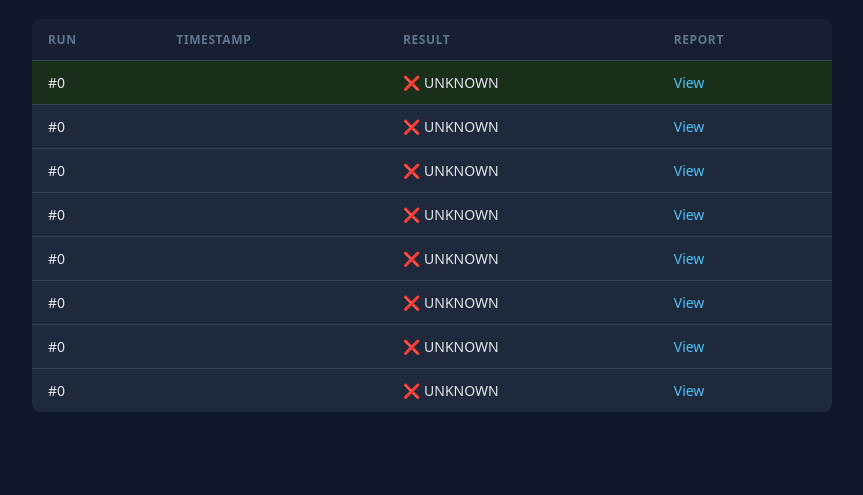
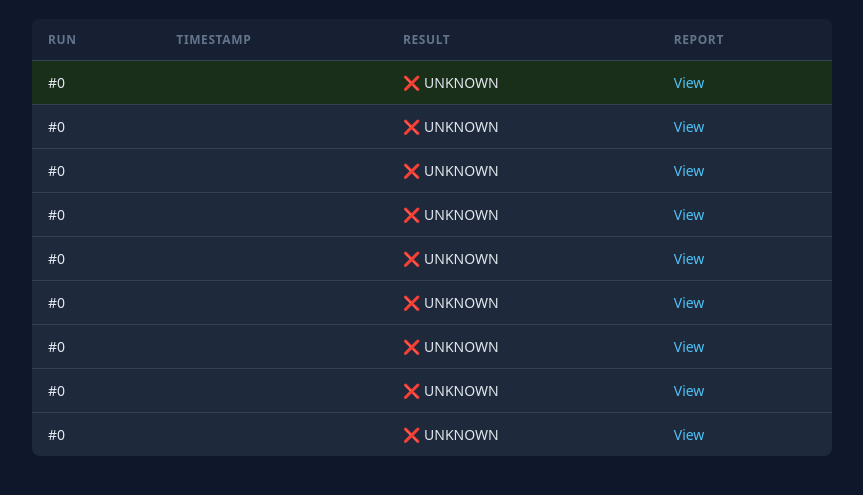
Before and after one commit to vikrampb/agentic-ai-polling-poc, a plain HTML site: page results-history/index.html in a window 1280 px wide. Shown: the part 99-594 px from the top of the page, without its empty margins (208-1071 px from the left). Drawn offline with Linux system fonts and the light colour scheme.

Commit message:
ci: update results-history index [skip ci]

```diff
--- a/results-history/index.html
+++ b/results-history/index.html
@@ -8,4 +8,4 @@ a{color:#4FC3F7;text-decoration:none}.badge{font-size:.7rem;padding:2px 8px;bord
 </style></head><body>
 <h1>Test Run History <span class="badge">Last 10 runs</span></h1>
 <table><thead><tr><th>Run</th><th>Timestamp</th><th>Result</th><th>Report</th></tr></thead>
-<tbody><tr class="new"><td>#0</td><td></td><td>❌ UNKNOWN</td><td><a href="run-001-2026-07-05T15-34-23-success.html">View</a></td></tr><tr><td>#0</td><td></td><td>❌ UNKNOWN</td><td><a href="run-001-2026-07-05T15-28-00-success.html">View</a></td></tr><tr><td>#0</td><td></td><td>❌ UNKNOWN</td><td><a href="run-001-2026-07-05T15-23-53-failure.html">View</a></td></tr><tr><td>#0</td><td></td><td>❌ UNKNOWN</td><td><a href="run-001-2026-07-05T15-20-46-failure.html">View</a></td></tr><tr><td>#0</td><td></td><td>❌ UNKNOWN</td><td><a href="run-001-2026-07-05T15-14-15-success.html">View</a></td></tr><tr><td>#0</td><td></td><td>❌ UNKNOWN</td><td><a href="run-001-2026-07-05T15-05-49-success.html">View</a></td></tr><tr><td>#0</td><td></td><td>❌ UNKNOWN</td><td><a href="run-001-2026-07-05T14-59-14-failure.html">View</a></td></tr><tr><td>#0</td><td></td><td>❌ UNKNOWN</td><td><a href="run-001-2026-07-05T14-57-03-failure.html">View</a></td></tr></tbody></table></body></html>
+<tbody><tr class="new"><td>#0</td><td></td><td>❌ UNKNOWN</td><td><a href="run-001-2026-07-05T15-54-42-failure.html">View</a></td></tr><tr><td>#0</td><td></td><td>❌ UNKNOWN</td><td><a href="run-001-2026-07-05T15-34-23-success.html">View</a></td></tr><tr><td>#0</td><td></td><td>❌ UNKNOWN</td><td><a href="run-001-2026-07-05T15-28-00-success.html">View</a></td></tr><tr><td>#0</td><td></td><td>❌ UNKNOWN</td><td><a href="run-001-2026-07-05T15-23-53-failure.html">View</a></td></tr><tr><td>#0</td><td></td><td>❌ UNKNOWN</td><td><a href="run-001-2026-07-05T15-20-46-failure.html">View</a></td></tr><tr><td>#0</td><td></td><td>❌ UNKNOWN</td><td><a href="run-001-2026-07-05T15-14-15-success.html">View</a></td></tr><tr><td>#0</td><td></td><td>❌ UNKNOWN</td><td><a href="run-001-2026-07-05T15-05-49-success.html">View</a></td></tr><tr><td>#0</td><td></td><td>❌ UNKNOWN</td><td><a href="run-001-2026-07-05T14-59-14-failure.html">View</a></td></tr><tr><td>#0</td><td></td><td>❌ UNKNOWN</td><td><a href="run-001-2026-07-05T14-57-03-failure.html">View</a></td></tr></tbody></table></body></html>
```
